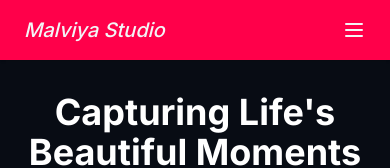
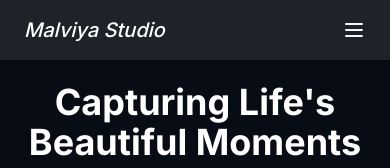
Before and after one commit to m-piyush/new-MalviyaStudio, a Next.js app: page /about in a window 390 px wide. Shown: the top 168 px of the page. Built offline with nearby package versions, Linux system fonts and the light colour scheme; a web font is replaced by a local one.

Commit message:
header-background-colour (#8)

```diff
--- a/src/app/(main)/page.jsx
+++ b/src/app/(main)/page.jsx
@@ -108,7 +108,7 @@ export default function Home() {
   return (
     <div>
       {/* <Hero /> */}
-      <section className="relative w-full h-[300px] md:h-[600px]">
+      <section className="relative w-full h-[400px] md:h-[600px]">
         <Image
           src="/images/hero/caro.jpg"
           alt="Hero"
--- a/src/components/Header.jsx
+++ b/src/components/Header.jsx
@@ -1,12 +1,22 @@
 "use client"
 
-import { useState } from "react"
+import { useState, useEffect } from "react"
 import Link from "next/link"
 import { usePathname } from "next/navigation"
 
 export default function Header() {
   const [isOpen, setIsOpen] = useState(false)
+  const [isScrolled, setIsScrolled] = useState(false)
   const pathname = usePathname()
+
+  useEffect(() => {
+    const handleScroll = () => {
+      setIsScrolled(window.scrollY > 0)
+    }
+
+    window.addEventListener("scroll", handleScroll)
+    return () => window.removeEventListener("scroll", handleScroll)
+  }, [])
 
   const navLinksLeft = [
     { name: "Home", path: "/" },
@@ -23,15 +33,12 @@ export default function Header() {
   const allLinks = [...navLinksLeft, ...navLinksRight]
 
   const isActiveLink = (path) => {
-
-    if (path === "/") {
-      return pathname === "/"
-    }
+    if (path === "/") return pathname === "/"
     return pathname === path || pathname.startsWith(path + "/")
   }
 
   return (
-    <header className="shadow-sm top-0 z-50 bg-[#ff004a] text-gray-100">
+    <header className={`fixed top-0 z-50 w-full shadow-sm transition-colors duration-300 ${isScrolled ? "bg-[#ff004a]" : "backdrop-invert backdrop-opacity-10"}`}>
       <div className="max-w-7xl mx-auto px-6 py-4 flex items-center justify-between">
         {/* Desktop nav */}
         <div className="hidden md:flex items-center justify-between w-full text-sm uppercase tracking-widest font-light text-gray-100">
@@ -43,8 +50,7 @@ export default function Header() {
                 <Link
                   key={link.name}
                   href={link.path}
-                  className={`font-bold transition-colors duration-200 ${isActive ? "text-white border-b-2 border-white pb-1" : "text-gray-100 hover:text-gray-400"
-                    }`}
+                  className={`font-bold transition-colors duration-200 ${isActive ? "text-white border-b-2 border-white pb-1" : "text-gray-100 hover:text-gray-400"}`}
                 >
                   {link.name}
                 </Link>
@@ -68,8 +74,7 @@ export default function Header() {
                 <Link
                   key={link.name}
                   href={link.path}
-                  className={`font-bold transition-colors duration-200 ${isActive ? "text-white border-b-2 border-white pb-1" : "text-gray-100 hover:text-gray-400"
-                    }`}
+                  className={`font-bold transition-colors duration-200 ${isActive ? "text-white border-b-2 border-white pb-1" : "text-gray-100 hover:text-gray-400"}`}
                 >
                   {link.name}
                 </Link>
@@ -80,7 +85,7 @@ export default function Header() {
 
         {/* Mobile Hamburger */}
         <div className="md:hidden flex justify-between items-center w-full">
-          <div className="text-xl font-[500] font-cursive italic">
+          <div className="text-xl text-[#fff] font-[500] font-cursive italic">
             <Link href="/">Malviya Studio</Link>
           </div>
           <button onClick={() => setIsOpen(!isOpen)} className="text-gray-100 focus:outline-none">
@@ -112,8 +117,8 @@ export default function Header() {
                 key={link.name}
                 href={link.path}
                 className={`block transition-colors duration-200 ${isActive
-                    ? "text-[#ff004a] font-bold border-l-4 border-[#ff004a] pl-2"
-                    : "text-gray-800 hover:text-black"
+                  ? "text-[#ff004a] font-bold border-l-4 border-[#ff004a] pl-2"
+                  : "text-gray-800 hover:text-black"
                   }`}
                 onClick={() => setIsOpen(false)}
               >
--- a/src/components/Hero.jsx
+++ b/src/components/Hero.jsx
@@ -2,7 +2,7 @@ import Link from 'next/link'
 
 export default function Hero() {
   return (
-    <section className="relative h-[400px] flex items-center justify-center bg-gray-900 text-white">
+    <section className="relative h-[500px] flex items-center justify-center bg-gray-900 text-white">
       <div className="absolute inset-0 bg-black opacity-50"></div>
       <div className="container mx-auto px-4 z-10 text-center">
         <h1 className="text-4xl md:text-6xl font-bold mb-6">
```
